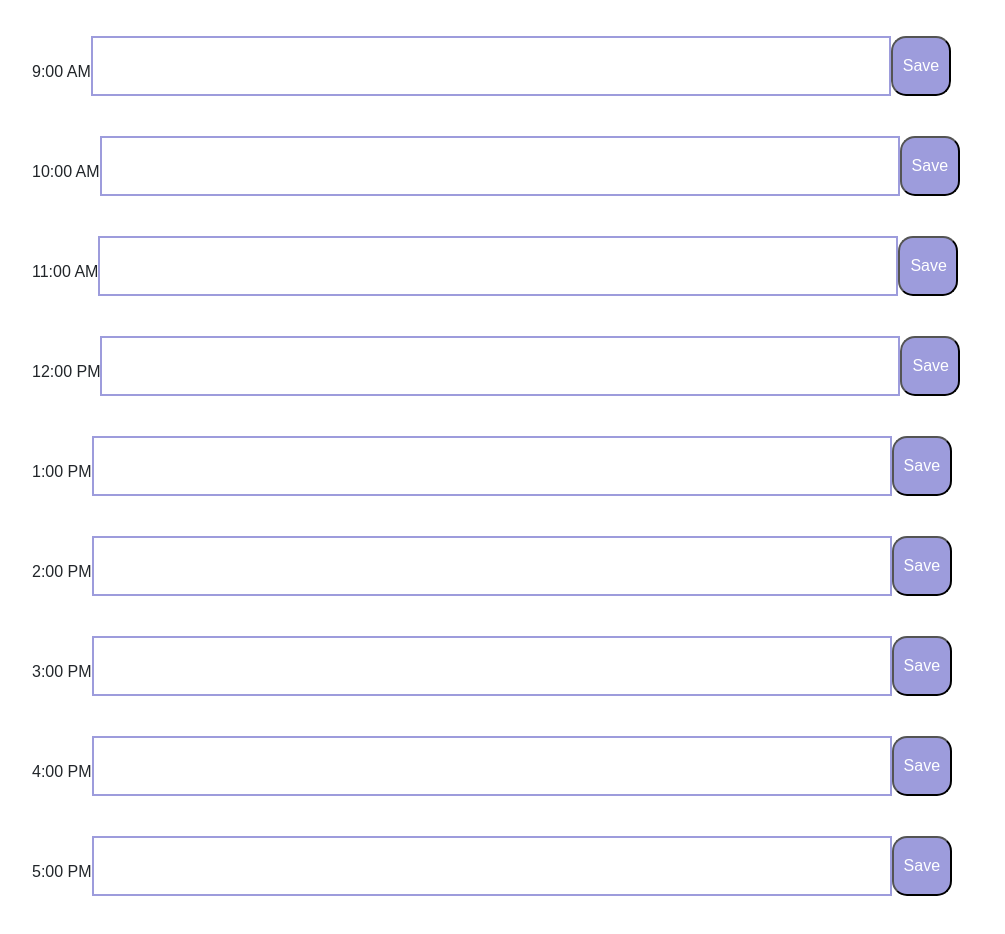
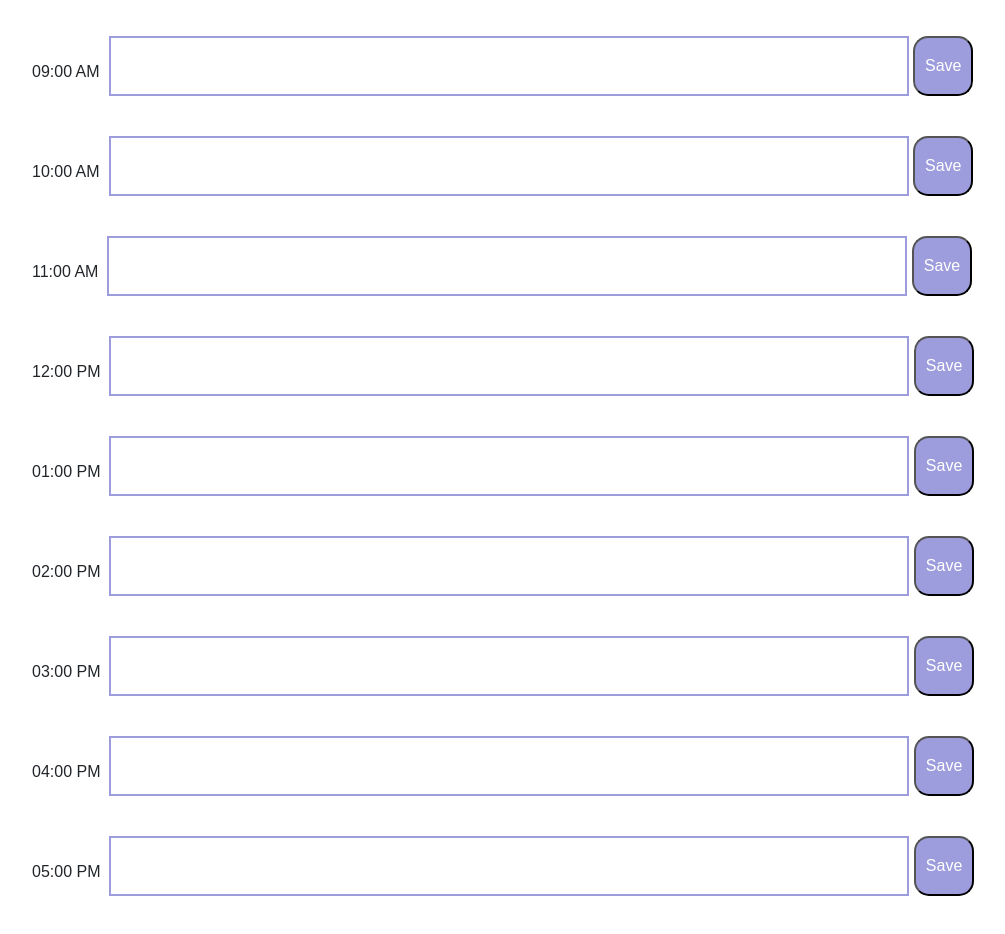
Before and after one commit to TressaPark/Homework5, a plain HTML site: page index2.html in a window 1280 px wide. Shown: the part 420-1354 px from the top of the page, without its empty margins (3-1008 px from the left). Drawn offline with nearby package versions, Linux system fonts and the light colour scheme.

Commit message:
adding &nbsp to create spacing in rows between time, text box, and save button

```diff
--- a/Assets/style2.css
+++ b/Assets/style2.css
@@ -14,10 +14,11 @@
     width: 800px;
     justify-content: center;
   }
+
   .jumbotron {
     text-align: center;
     background-color: #9d9cdc;
-    color: #black;
+    color:black;
     border-radius: 0;
     border-bottom: 10px solid black;
   }
@@ -53,7 +54,7 @@
     padding-top: 15px;
     background-color: #9d9cdc;
     border-left: 20px solid rgba(0, 0, 0, 0.25);
-    margin-: 20px;
+    margin: 20px;
 }
 /* .hour {
     background-color: #9d9cdc;
@@ -65,26 +66,28 @@
     float: left;
 } */
 
-/* .times > div {
+.times > div {
     display: grid;
     align-items: center;
     justify-content: center;
     padding-top: 20px;
     border-left: 20px solid rgba(0, 0, 0, 0.25);
     margin: 20px;
-} */
+}
 
 .content {
     grid-area: contents;
     display: grid;
-    grid-template-rows: repeat(24, 1fr);
-    grid-template-columns: repeat(7, 1fr);
+    grid-template-rows: repeat(9, 1fr);
+    /* grid-template-columns: repeat(7, 1fr); */
     border-left: 20px solid rgba(0, 0, 0, 0.25);
+    border-right: 20px solid rgba(0, 0, 0, 0.25);
     grid-auto-flow: column;
 }
 
 .content > div {
     border-left: 20px solid rgba(0, 0, 0, 0.25);
+    border-right: 20px solid rgba(0, 0, 0, 0.25);
     border-bottom: 1px solid rgba(0, 0, 0, 0.25);
 }
 .saveBtn {
@@ -98,3 +101,5 @@
     width: 60px;
     justify-content: right
 }
+/* Working with code to create my desired borders, margins, text spacing, etc. */
+/* Originally worked on this with Jill. Have since used Bootstrap and Medium to help me locate ideas for my coding in both HTML and CSS. */
--- a/index2.html
+++ b/index2.html
@@ -23,46 +23,46 @@
     </header>
 
     <!-- text boxes should be the same width. with Save buttons lining up flush right -->
-        <div class="row row-2"><br>
-          9:00 AM<br><input type="text" class="textarea" id="nine" value="" />
-            <input type= "button" class="saveBtn saveBtnnine" value="Save">
-            </div>
 
         <!-- <div class="times">
-        <div class="row row-1">9:00 AM <br> <input type="text" class="textarea" id="nine" value="" />
+        <div class="row row-1">9:00 AM <input type="text" class="textarea" id="nine" value="" />
         <input type= "button" class="saveBtn saveBtnnine" value="Save">
         </div> -->
 
-        <div class="row row-2"><br>10:00 AM<br><input type="text" class="textarea" id="ten" value="" />
-        <input type= "button" class="saveBtn saveBtnten" value="Save">
+        <div class="row row-1"><br>09:00 AM &nbsp;<input type="text" class="textarea" id="nine" value="" />
+          &nbsp; <input type= "button" class="saveBtn saveBtnnine" value="Save">
+          </div>
+
+        <div class="row row-2"><br>10:00 AM &nbsp;<input type="text" class="textarea" id="ten" value="" />
+          &nbsp; <input type= "button" class="saveBtn saveBtnten" value="Save">
         </div>
 
-        <div class="row row-3"><br>11:00 AM<br><input type="text" class="textarea" id="eleven" value="" />
-        <input type= "button" class="saveBtn saveBtnten" value="Save">
+        <div class="row row-3"><br>11:00 AM &nbsp;<input type="text" class="textarea" id="eleven" value="" />
+          &nbsp; <input type= "button" class="saveBtn saveBtneleven" value="Save">
         </div>
 
-        <div class="row row-4"><br>12:00 PM<br><input type="text" class="textarea" id="twelve" value="" />
-        <input type= "button" class="saveBtn saveBtntwelve" value="Save">
+        <div class="row row-4"><br>12:00 PM &nbsp;<input type="text" class="textarea" id="twelve" value="" />
+          &nbsp; <input type= "button" class="saveBtn saveBtntwelve" value="Save">
         </div>
 
-        <div class="row row-5"><br>1:00 PM<br><input type="text" class="textarea" id="one" value="" />
-        <input type= "button" class="saveBtn saveBtnone" value="Save">
+        <div class="row row-5"><br>01:00 PM &nbsp;<input type="text" class="textarea" id="one" value="" />
+          &nbsp; <input type= "button" class="saveBtn saveBtnone" value="Save">
         </div>
 
-        <div class="row row-6"><br>2:00 PM<br><input type="text" class="textarea" id="two" value="" />
-        <input type= "button" class="saveBtn saveBtntwo" value="Save">
+        <div class="row row-6"><br>02:00 PM &nbsp;<input type="text" class="textarea" id="two" value="" />
+          &nbsp; <input type= "button" class="saveBtn saveBtntwo" value="Save">
         </div>
 
-        <div class="row row-7"><br>3:00 PM<br><input type="text" class="textarea" id="three" value="" />
-        <input type= "button" class="saveBtn saveBtnthree" value="Save">
+        <div class="row row-7"><br>03:00 PM &nbsp;<input type="text" class="textarea" id="three" value="" />
+          &nbsp; <input type= "button" class="saveBtn saveBtnthree" value="Save">
         </div>
 
-        <div class="row row-8"><br>4:00 PM<br><input type="text" class="textarea" id="four" value="" />
-        <input type= "button" class="saveBtn saveBtnfour" value="Save">
+        <div class="row row-8"><br>04:00 PM &nbsp;<input type="text" class="textarea" id="four" value="" />
+          &nbsp; <input type= "button" class="saveBtn saveBtnfour" value="Save">
         </div>
 
-            <div class="row row-9"><br>5:00 PM<br><input type="text" class="textarea" id="five" value="" />
-        <input type= "button" class="saveBtn saveBtnfive" value="Save">
+            <div class="row row-9"><br>05:00 PM &nbsp;<input type="text" class="textarea" id="five" value="" />
+              &nbsp; <input type= "button" class="saveBtn saveBtnfive" value="Save">
 
         </div>
         </div>
```
